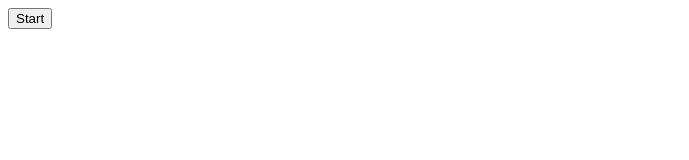
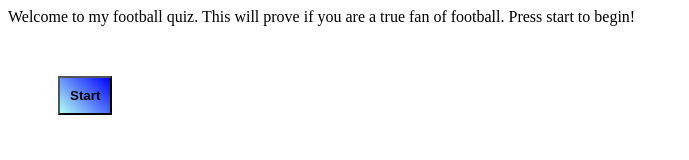
Before and after one commit to Xcamaj/football-quiz, a plain HTML site: page index.html in a window 1280 px wide. Shown: the whole page, without its empty margins (0-689 px from the left). Drawn offline with Linux system fonts and the light colour scheme.

Commit message:
intial styling to start quiz

```diff
--- a/assets/script.js
+++ b/assets/script.js
@@ -26,6 +26,7 @@ var questions = [
   }
 ];
 
+// localStorage.setItem("scores", [])
 
 var scoreList = localStorage.getItem("scores");
 var userScores = [];
@@ -35,12 +36,17 @@ var questionEl = document.querySelector("#question");
 var optionListEl = document.querySelector("#option-list");
 var questionResultEl = document.querySelector("#question-result");
 var timerEl = document.querySelector("#timer");
+var introEl = document.querySelector("intro-quiz");
+
+
 
 var questionIndex = 0;
 var correctCount = 0;
 
-var time = 10;
+var time = 5;
 var intervalId;
+
+
 
 
 
@@ -74,7 +80,7 @@ function endQuiz() {
   body.innerHTML = "Game over, You scored " + correctCount;
   console.log(scoreList)
   userScores.push(scoreList);
-  userScores.push(correctCount);
+  userScores.push(correctCount)
   localStorage.setItem("scores", userScores);
 
 
--- /dev/null
+++ b/assets/style.css
@@ -0,0 +1,9 @@
+.start-btn {
+    padding: 10px;
+    font-weight: bolder;
+    color: black;
+    background-color: rgba(0, 255, 221, 0.295);
+    margin: 50px;
+    display: flex;
+    background: linear-gradient(45deg, rgba(0, 255, 221, 0.295), blue);
+}
--- a/index.html
+++ b/index.html
@@ -1,12 +1,19 @@
 <!DOCTYPE html>
 <html lang="en">
+
 <head>
   <meta charset="UTF-8" />
   <meta name="viewport" content="width=device-width, initial-scale=1.0" />
-    <title>Document</title>
+  <link rel="stylesheet" href="assets/style.css">
+  <title>Football Quiz</title>
 </head>
+
 <body>
-    <button id= "start">Start</button>
+  <section class="intro-quiz">
+    <div>Welcome to my football quiz. This will prove if you are a true fan of football. Press start to begin!
+    </div>
+    <button id="start" class="start-btn">Start</button>
+  </section>
 
   <div id="timer"></div>
 
@@ -16,9 +23,11 @@
 
   <div id="question-result"></div>
 
-    <ol id="scores"></ol>
+
+
 
 
   <script src="./assets/script.js"></script>
 </body>
+
 </html>
```
Lines whose indentation alone changed are shown as unchanged.
